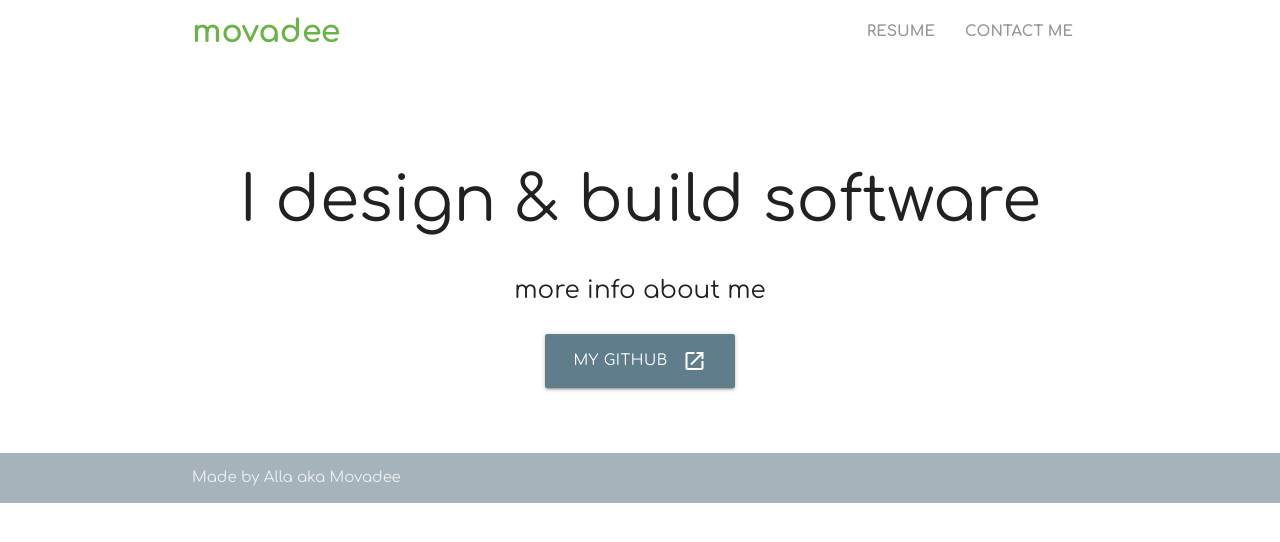
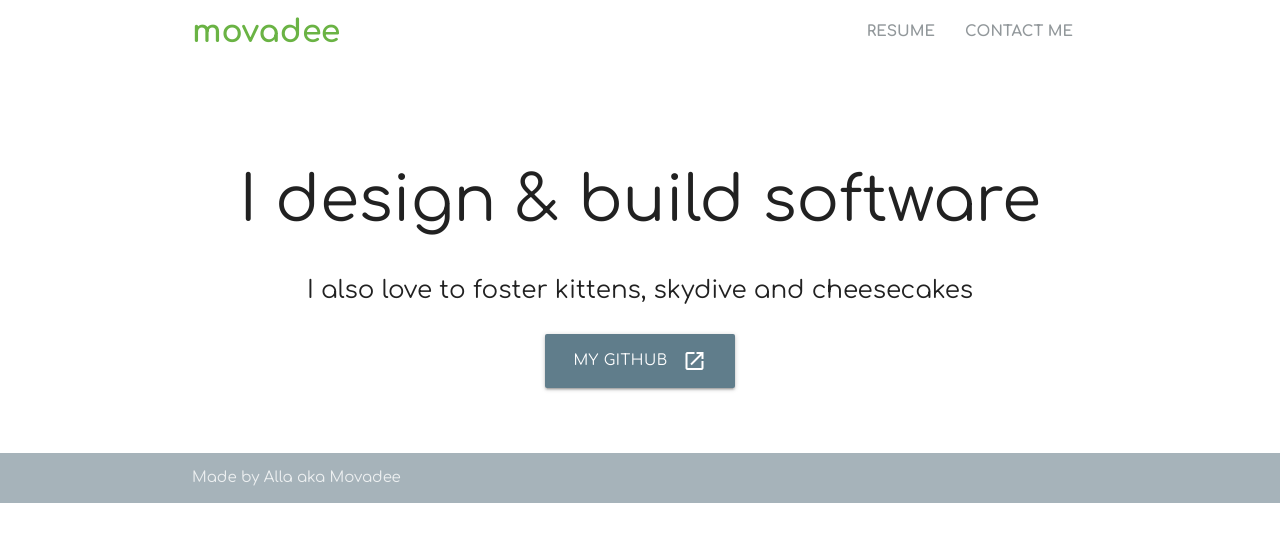
Before and after one commit to movadee/portfolio-movadee, an Angular app: page / in a window 1280 px wide. Shown: the top 542 px of the page. Built offline with nearby package versions, Linux system fonts and the light colour scheme.

Commit message:
added description

```diff
--- a/src/app/app.component.html
+++ b/src/app/app.component.html
@@ -19,12 +19,12 @@
 <div class="section no-pad-bot">
   <div class="container">
     <br><br>
-    <h1 class="header center">I design & build software</h1>
     <div class="row center">
-      <h5 class="header col s12 light">more info about me</h5>
+      <h1 class="header">I design & build software</h1>
+      <h5 class="header col s12 light">I also love to foster kittens, skydive and cheesecakes</h5>
     </div>
     <div class="row center">
-      <a href="https://github.com/movadee" target="_blank" id="download-button" class="btn-large blue-grey">
+      <a href="https://github.com/movadee" target="_blank" id="github-button" class="btn-large blue-grey">
         <i class="material-icons right white-text">launch</i>My GitHub
       </a>
     </div>
```
